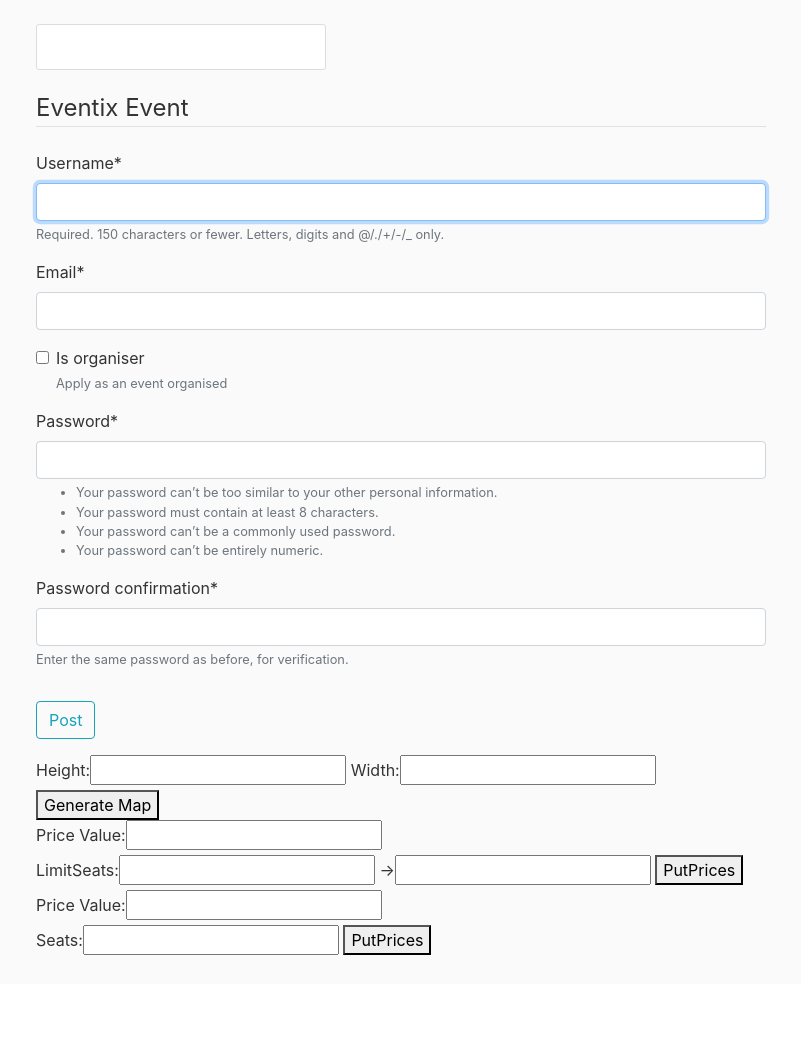
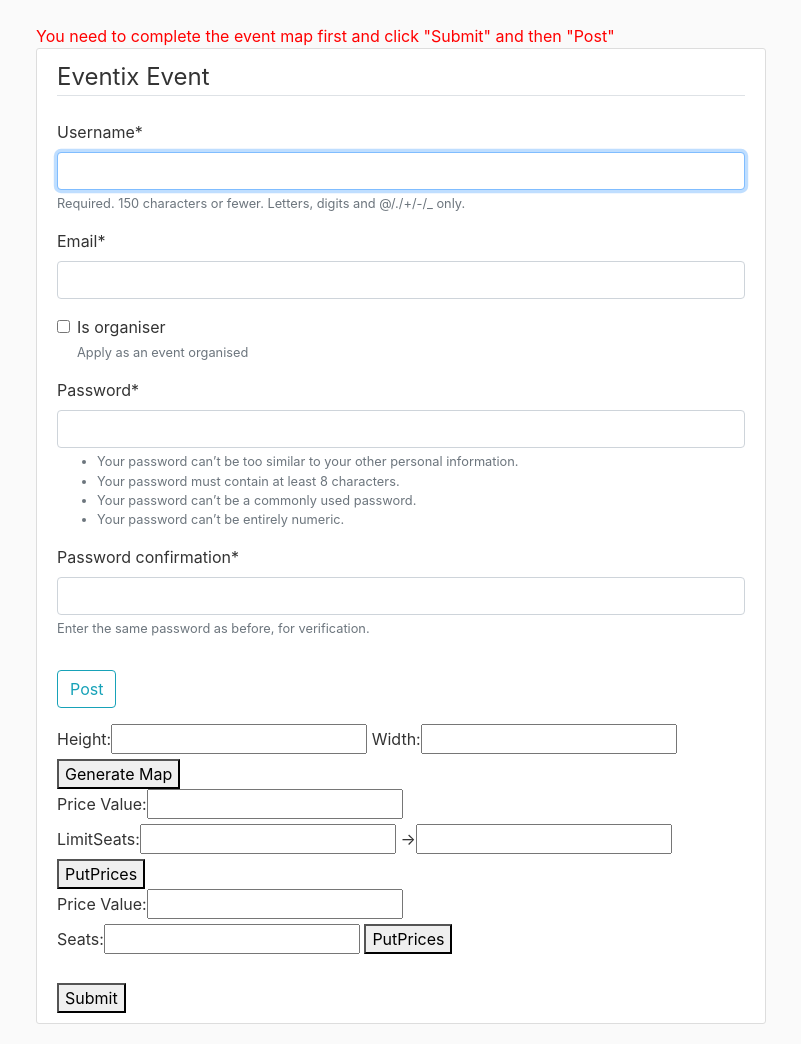
Before and after one commit to RaresMandrean/proiectul_colectiv, a Django app: template proiectul_colectiv/templates/eventix/event_form.html in a window 1280 px wide. Shown: the part 56-1100 px from the top of the page, without its empty margins (49-850 px from the left). Before the commit the page ends 1011 px from the top, so only its background shows below. Run offline with Django 3.2, Linux system fonts and the light colour scheme; the template is opened without the code that fills it: values that come from a table or form of the project are taken from there, others are empty; some libraries are stand-ins or nearby versions.

Commit message:
button Submit -> next is the function SubmitLocation to db

```diff
--- a/proiectul_colectiv/templates/eventix/event_form.html
+++ b/proiectul_colectiv/templates/eventix/event_form.html
@@ -1,7 +1,8 @@
 {% extends "eventix/base.html" %}
 {% load crispy_forms_tags %}
 {% block content %}
-    <input class="content-section">
+    <font color="red">You need to complete the event map first and click "Submit" and then "Post"</font>
+    <div class="content-section">
         <form enctype="multipart/form-data" method="POST">
             {% csrf_token %}
             <fieldset class="form-group">
@@ -26,6 +27,8 @@
     <button onclick="putPrices2()">PutPrices</button>
     <font id='warningPrice2' color="red"></font><br><br>
     <div class="mapDiv"></div>
+    <button onclick="SubmitLocation()">Submit</button>
+    </div>
     <script>
         var cont=0;
         var isGenerated=false;
```
